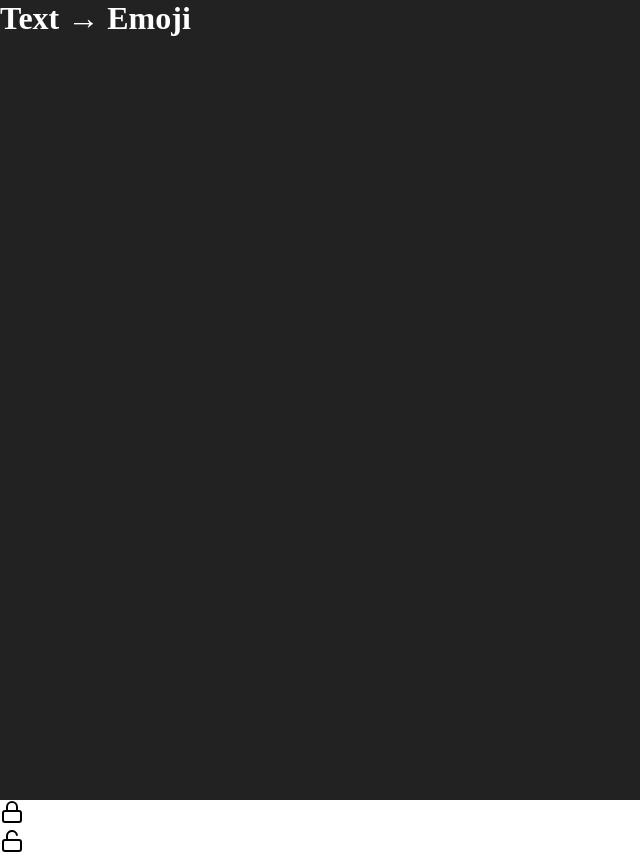
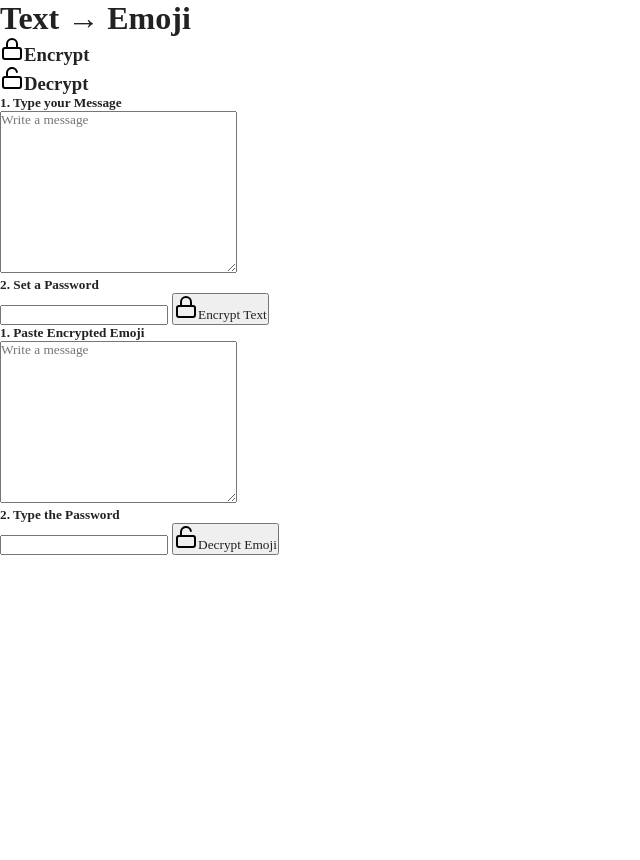
Before and after one commit to Satyam-193/text_to_emoji, a plain HTML site: page index.html in a window 1280 px wide. Shown: the top 860 px of the page, without its empty margins (0-640 px from the left). After the commit the page ends 800 px from the top, so only its background shows below. Drawn offline with Linux system fonts and the light colour scheme.

Commit message:
change bg color

```diff
--- a/index.html
+++ b/index.html
@@ -9,10 +9,10 @@
 <body>
     <div id="main">
         <h1>Text &#8594; Emoji</h1>
-    </div>
+
     <div id="endec-div">
         <h3 id="enc-btn"><span><img src="img/lock.svg" alt="">Encrypt</span></h3>
-        <h3 id="dec-btn"><span><img src="img/unlock.svg" alt=""></span></h3>
+        <h3 id="dec-btn"><span><img src="img/unlock.svg" alt="">Decrypt</span></h3>
     </div>
     <div id="encryption">
         <h5>1. Type your Message</h5>
@@ -28,7 +28,7 @@
         <input type="password" name="" id="finalpassword">
         <button id="decrypt-btn"><span><img src="img/unlock.svg" alt="">Decrypt Emoji</span></button>
     </div>
-
+</div>
 
 
 </body>
--- a/style.css
+++ b/style.css
@@ -3,7 +3,7 @@
     padding: 0;
     box-sizing: border-box;
     font-family: gilroy;
-    color: #fff;
+    color: #222;
 }
 
  html,
@@ -15,6 +15,6 @@
  #main{
     height: 100%;
     width: 100%;
-    background-color: #222;
+    background-color: #fff;
 
  }
```
